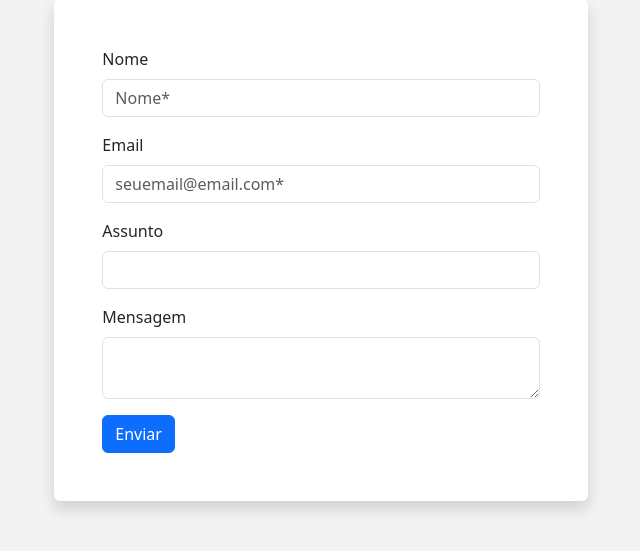
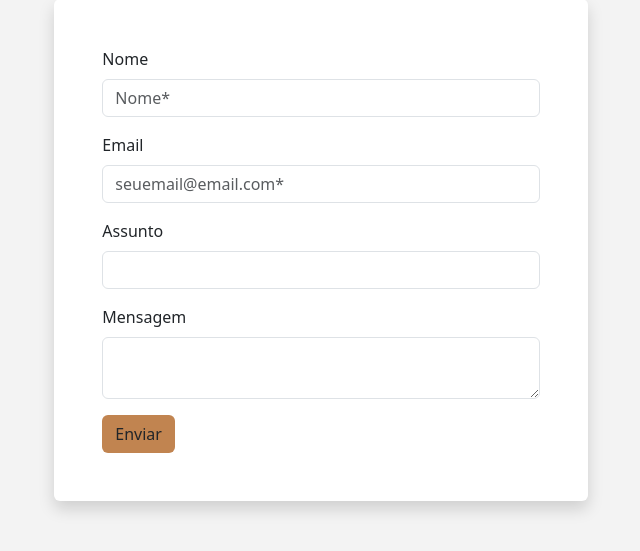
Before and after one commit to everaldina/SadAdvocacia, a Django app: page /contato in a window 1280 px wide. Shown: the part 105-656 px from the top of the page, without its empty margins (307-947 px from the left). Run offline with Django 5.2, Linux system fonts and the light colour scheme.

Commit message:
att style contato

```diff
--- a/sad_app/templates/contato.html
+++ b/sad_app/templates/contato.html
@@ -25,7 +25,7 @@
                 <textarea class="form-control" id="mensagem" required placeholder=""></textarea>
             </div>
 
-            <button type="submit" class="btn btn-primary">Enviar</button>
+            <button type="submit" class="btn bg-secondary">Enviar</button>
         </form>
     </div>
 </div>
```
